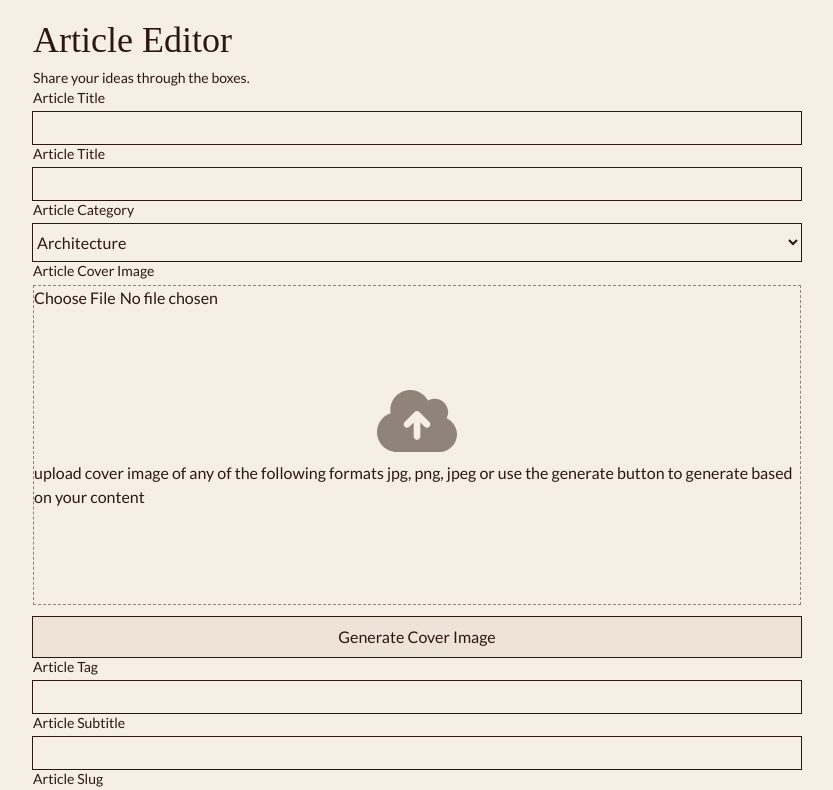
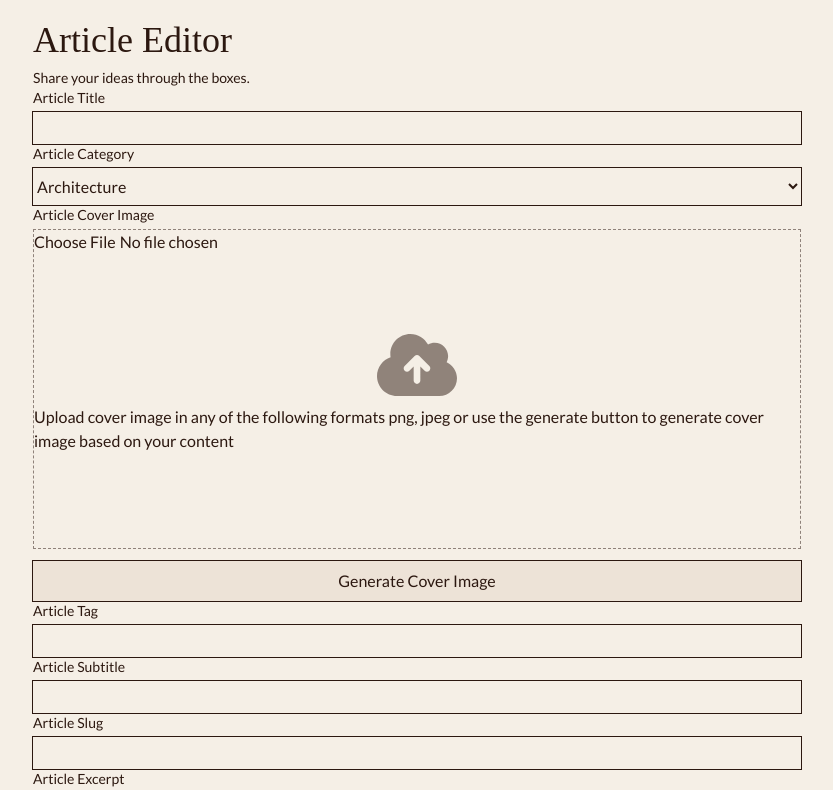
Before and after one commit to bye-shuvo/HowILearnedIt, a React (Vite) app: page /admin/article/new in a window 1280 px wide. Shown: the top 790 px of the page, without its empty margins (223-1056 px from the left). Built offline with nearby package versions, Linux system fonts and the light colour scheme; a web font is replaced by a local one.

Commit message:
Update : Changed a little

```diff
--- a/src/Admin/New Article/Create.tsx
+++ b/src/Admin/New Article/Create.tsx
@@ -14,19 +14,12 @@ const Create = () => {
           Share your ideas through the boxes.
         </p>
         <form action="">
-          <ArticleInput
-            input={{
-              elementId: "article-title",
-              fieldName: "title",
-              labelName: "Article Title",
-            }}
-          />
           {inputFields.map((input, index) => {
             return <ArticleInput input={input} index={index} />;
           })}
           <div
             id="article-decision"
-            className="flex gap-3 w-full laptop-lg:pb-10"
+            className="flex gap-3 w-full laptop-lg:py-10"
           >
             <button className="ring-1 py-2 bg-offset-white-hover/90 hover:text-white hover:cursor-pointer hover:bg-text w-full">
               Draft Article
--- a/src/Admin/New Article/utils/ArticleInput.tsx
+++ b/src/Admin/New Article/utils/ArticleInput.tsx
@@ -84,8 +84,8 @@ const ArticleInput = ({
                   />
                 </svg>
                 <p>
-                  upload cover image of any of the following formats jpg, png,
-                  jpeg or use the generate button to generate based on your
+                  Upload cover image in any of the following formats png,
+                  jpeg or use the generate button to generate cover image based on your
                   content
                 </p>
               </div>
```
